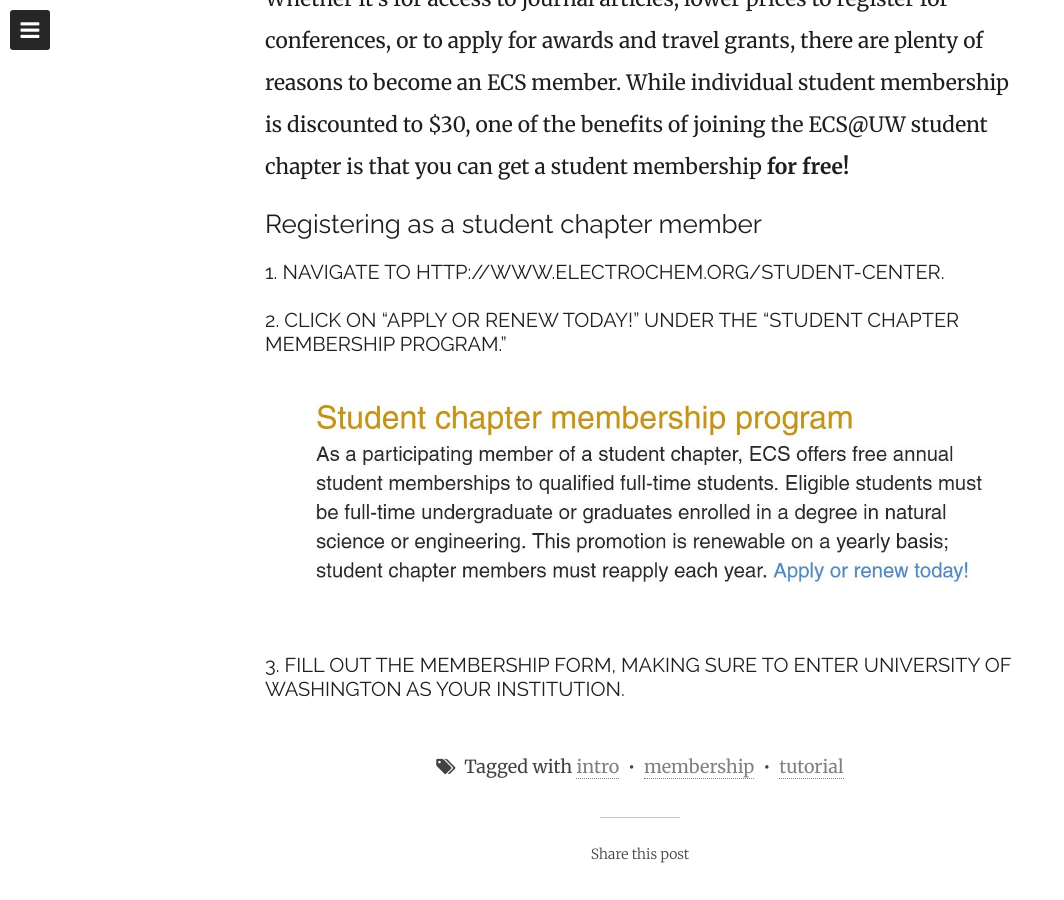
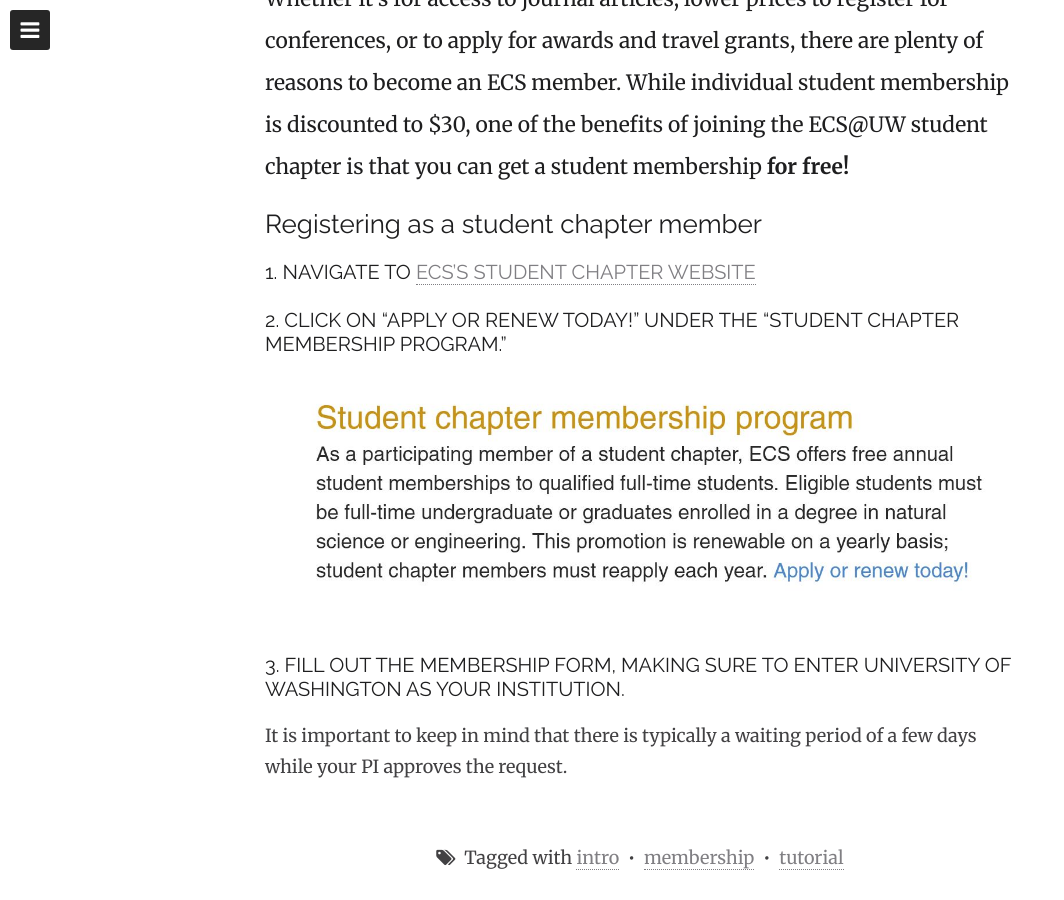
Before and after one commit to ECSatUW/ecsatuw.github.io, a Jekyll site: the page built from _posts/2017-10-20-ecs-student-membership.md, in a window 1280 px wide and 900 px high, scrolled down 908 px. Shown: the whole window, without its empty margins (0-1064 px from the left). Built offline with Jekyll 4.4.1, drawn with Linux system fonts in a browser that asks for light colours.

Commit message:
updated registration page

```diff
--- a/_posts/2017-10-20-ecs-student-membership.md
+++ b/_posts/2017-10-20-ecs-student-membership.md
@@ -17,9 +17,11 @@
 
 ## Registering as a student chapter member
 
-### 1. Navigate to http://www.electrochem.org/student-center.
+### 1. Navigate to [ECS's Student Chapter Website](http://www.electrochem.org/student-center)
 
 ### 2. Click on "Apply or renew today!" under the "Student chapter membership program."
 <img src="{{ site.url }}/images/tutorials/student-membership.jpg" />
 
 ### 3. Fill out the membership form, making sure to enter University of Washington as your institution.
+
+It is important to keep in mind that there is typically a waiting period of a few days while your PI approves the request.
```
